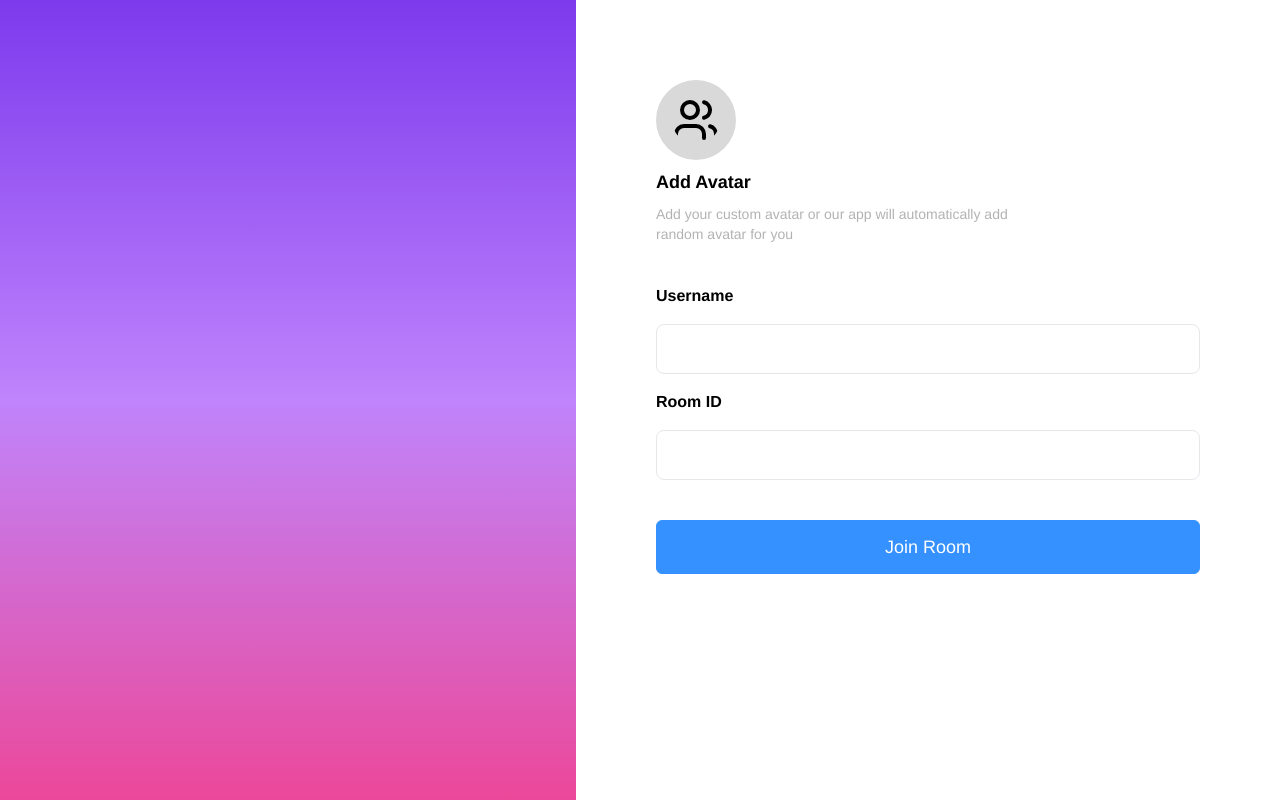
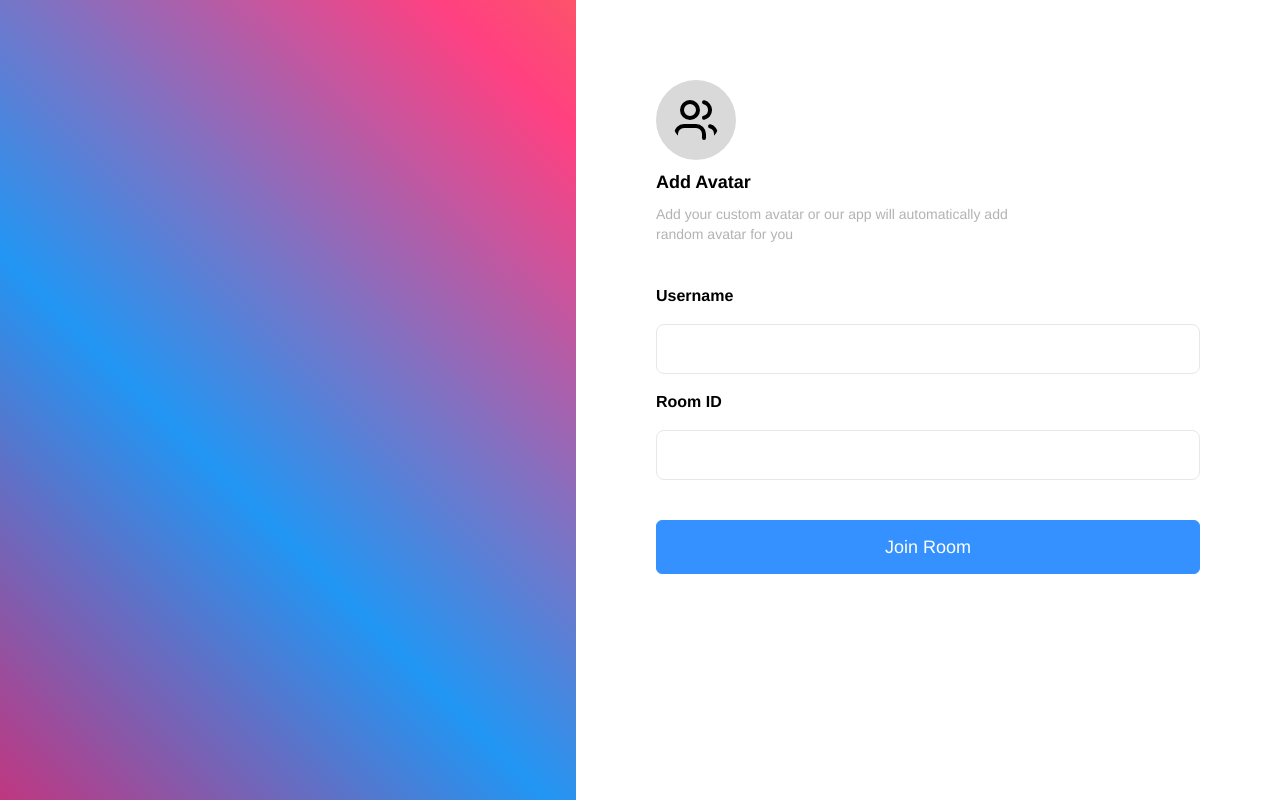
Before and after one commit to yash-devop/socket-chat-app, a React (Vite) app in the folder client/: page / in a window 1280 px wide. Built offline with nearby package versions, Linux system fonts and the light colour scheme; no server answers.

Commit message:
Add gradient

```diff
--- a/client/src/index.css
+++ b/client/src/index.css
@@ -14,3 +14,33 @@
 *{
     font-family: "Helvetica";
 }
+
+
+@keyframes movingGradient {
+  0% {
+    background-position: 0% 50%;
+  }
+  50% {
+    background-position: 100% 50%;
+  }
+  100% {
+    background-position: 0% 50%;
+  }
+}
+
+.animate-gradient {
+  animation: movingGradient 60s linear infinite;
+  background: linear-gradient(
+    45deg,
+    #3498db,
+    #9b59b6,
+    #e91e63,
+    #2196f3,
+    #ff4081,
+    #f39c12,
+    #8e44ad,
+    #2ecc71,
+    #e74c3c
+  );
+  background-size: 400% 400%;
+}
--- a/client/src/layout.tsx
+++ b/client/src/layout.tsx
@@ -7,7 +7,7 @@ type LayoutProps = {
 const Layout = ({ children }: LayoutProps) => {
   return (
     <div className="w-full max-h-screen h-screen overflow-auto flex flex-col md:flex-row">
-      <div className="w-full min-h-48 md:h-full md:max-w-xl bg-gradient-to-b from-violet-600 via-purple-400 to-pink-500" />
+      <div className="w-full min-h-48 md:h-full md:max-w-xl animate-gradient" />
       {children}
     </div>
   );
--- a/client/src/lib/validation.ts
+++ b/client/src/lib/validation.ts
@@ -4,7 +4,7 @@ const MAX_SIZE = 500000;
 const ACCEPTED_IMAGE_TYPES = ["image/jpeg", "image/jpg", "image/png", "image/webp"];
 export const RoomSchema = z.object({
     username: z.string().min(8,{
-        message: "Username can't be more than 8 characters"
+        message: "Username Should be of 8 characters"
     }).max(8,{
         message: "Username can't be more than 8 characters"
     }).trim(),
```
